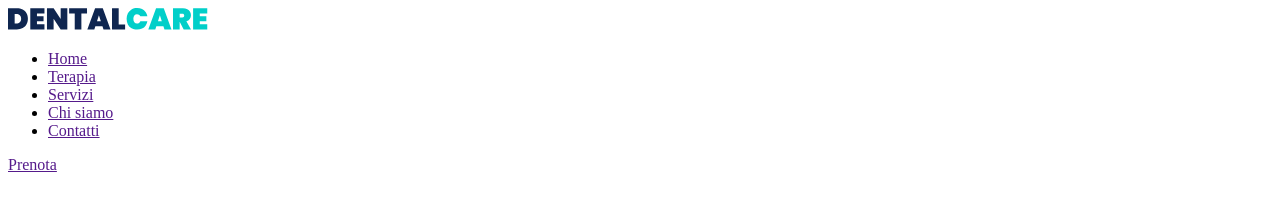
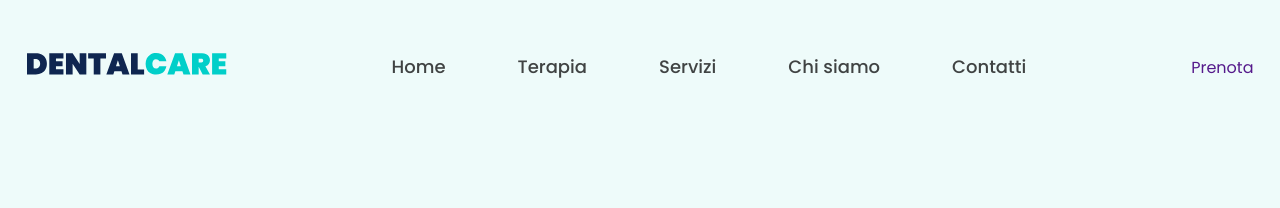
Before and after one commit to s700bs1/dentalcare, a plain HTML site: page index.html in a window 1280 px wide. Drawn offline with Linux system fonts and the light colour scheme.

Commit message:
add header scss

```diff
--- a/index.html
+++ b/index.html
@@ -4,6 +4,7 @@
     <meta charset="UTF-8">
     <meta name="viewport" content="width=device-width, initial-scale=1.0">
     <title>Document</title>
+    <link rel="stylesheet" href="./css/main.css">
 </head>
 <body>
     <header class="site-header header">
--- a/scss/_blocks/_header.scss
+++ b/scss/_blocks/_header.scss
@@ -0,0 +1,35 @@
+.header{
+    padding-top: 53px;
+    padding-bottom: 12px;
+
+    &__wrapper {
+        display: flex;
+        align-items: center;
+        justify-content: space-between;
+    }
+}
+    &__login{
+    width: 150px;
+    height: 60px;
+    background-color: #000;
+    color: #fff;
+    display: flex;
+    border-radius: 10px;
+    justify-content: center;
+    align-items: center;
+}
+
+.nav{
+    &__list{
+        display: flex;
+        gap: 72px;
+    }
+
+    &__link{
+        font-weight: 500;
+        font-size: 18px;
+        line-height: 100%;
+        letter-spacing: 0%;
+        color: #000000BB;
+    }
+}
--- a/scss/_global.scss
+++ b/scss/_global.scss
@@ -17,6 +17,7 @@ button{
 
 body{
     font-family: "Poppins";
+    background-color: #EEFBFA;
 }
 
 .container {
```
Also changed, not shown: css/main.css, 1 other file.
